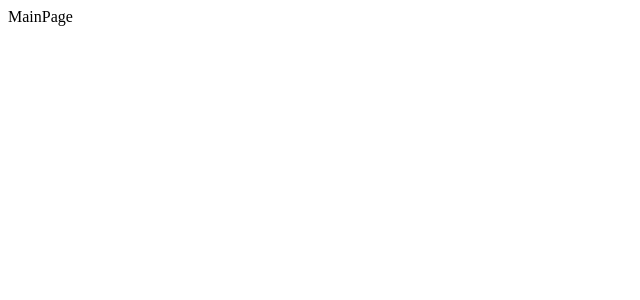
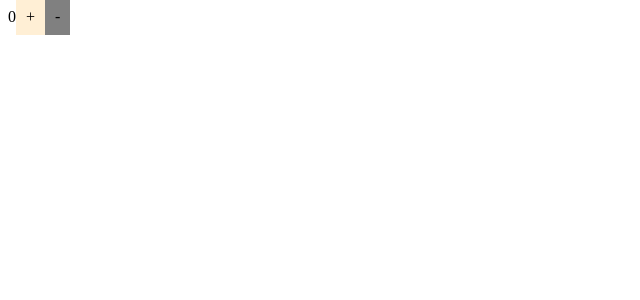
Before and after one commit to JulieSemenova/books_editor, a React (Create React App) app: page / in a window 1280 px wide. Shown: the top 300 px of the page, without its empty margins (0-640 px from the left). Built offline with nearby package versions, Linux system fonts and the light colour scheme.

Commit message:
🚧wip: simple test reducer

```diff
--- a/package.json
+++ b/package.json
@@ -7,6 +7,7 @@
     "@types/node": "12.0.1",
     "@types/react": "16.8.17",
     "@types/react-dom": "16.8.4",
+    "@types/react-redux": "^7.0.9",
     "@types/react-router-dom": "^4.3.3",
     "node-sass-chokidar": "^1.3.4",
     "npm-run-all": "^4.1.5",
--- a/src/index.tsx
+++ b/src/index.tsx
@@ -1,16 +1,20 @@
 import * as React from 'react';
 import * as ReactDOM from 'react-dom';
 import { BrowserRouter, Route, Switch } from 'react-router-dom';
+import { Provider } from 'react-redux';
 
 import MainPage from '../src/pages/MainPage/MainPage';
+import store from './redux/store';
 
 const mountPoint = document.getElementById('root') as HTMLElement;
 
 ReactDOM.render(
-  <BrowserRouter>
-    <Switch>
-      <Route exact path="/" component={MainPage} />
-    </Switch>
-  </BrowserRouter>,
+  <Provider store={store}>
+    <BrowserRouter>
+      <Switch>
+        <Route exact path="/" component={MainPage} />
+      </Switch>
+    </BrowserRouter>
+  </Provider>,
   mountPoint,
 );
--- a/src/pages/MainPage/MainPage.tsx
+++ b/src/pages/MainPage/MainPage.tsx
@@ -1,12 +1,24 @@
 import React from 'react';
+import { connect } from 'react-redux';
+import { add, remove } from '../../redux/reducers/testReducer';
+
 import './MainPage.css';
 
-const MainPage: React.FC = () => {
+const MainPage: React.FC = (props: any) => {
   return (
     <div>
-      <span>MainPage</span>
+      <span>{props.testReducer.total}</span>
+      <span onClick={() => props.add()} style={{ padding: 10, background: 'papayawhip' }}>
+        +
+      </span>
+      <span onClick={props.remove} style={{ padding: 10, background: 'grey' }}>
+        -
+      </span>
     </div>
   );
-}
+};
 
-export default MainPage;
+export default connect(
+  ({ testReducer }: any) => ({ testReducer }),
+  { add, remove },
+)(MainPage);
--- /dev/null
+++ b/src/redux/reducers/index.ts
@@ -0,0 +1,7 @@
+import { combineReducers } from 'redux';
+
+import testReducer from './testReducer';
+
+export default combineReducers({
+  testReducer,
+});
--- /dev/null
+++ b/src/redux/reducers/testReducer.ts
@@ -0,0 +1,37 @@
+export const INCREMENT: string = 'test/INCREMENT';
+export const DECREMENT: string = 'test/DECREMENT';
+
+export const initialState = {
+  total: 0,
+};
+
+export default function reducer(state = initialState, action: any) {
+  switch (action.type) {
+    case INCREMENT: {
+      return {
+        ...state,
+        total: state.total + 1,
+      };
+    }
+    case DECREMENT: {
+      return {
+        ...state,
+        total: state.total - 1,
+      };
+    }
+    default:
+      return state;
+  }
+}
+
+export const add = () => {
+  return {
+    type: INCREMENT,
+  };
+};
+
+export const remove = () => {
+  return {
+    type: DECREMENT,
+  };
+};
--- /dev/null
+++ b/src/redux/store.ts
@@ -0,0 +1,4 @@
+import { createStore } from 'redux';
+import rootReducer from './reducers/index';
+
+export default createStore(rootReducer);
```
Also changed, not shown: 1 other file (tests, documents, lock files or other folders).
